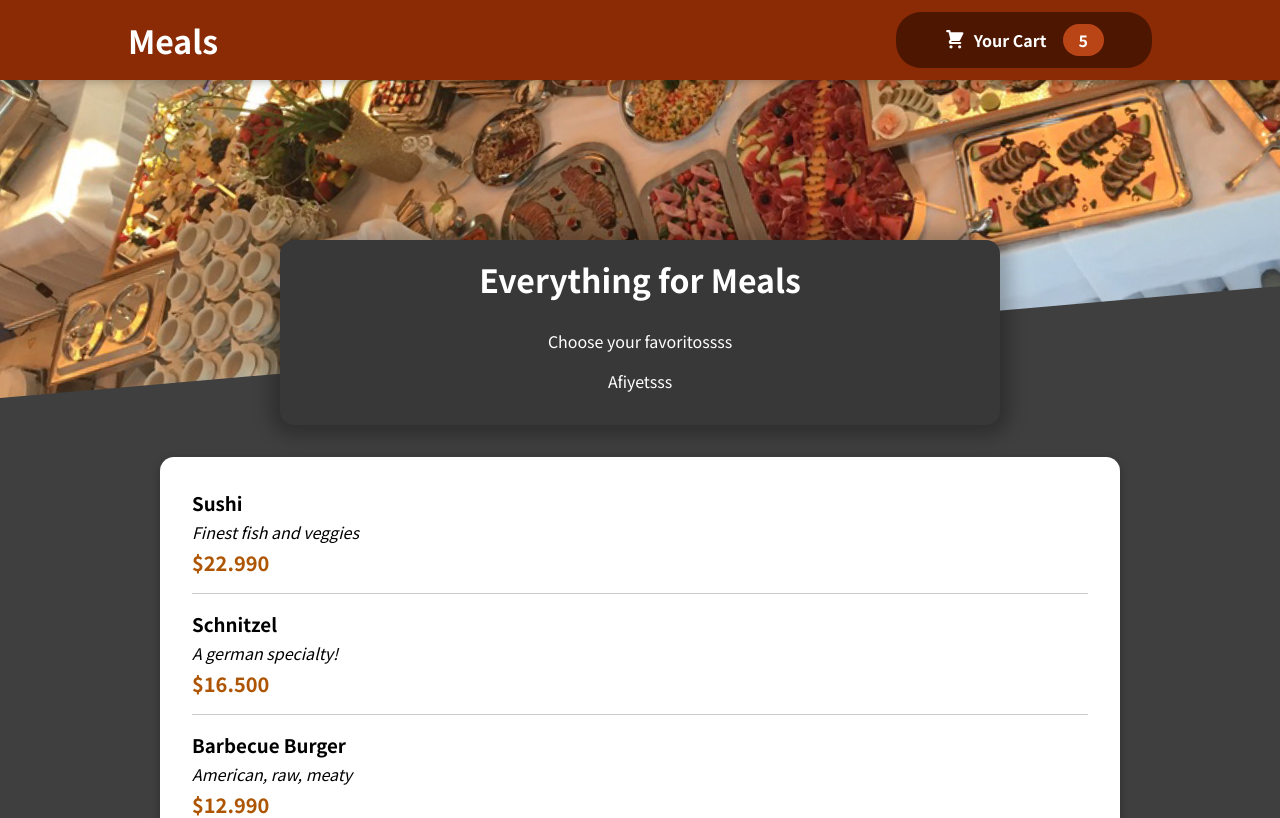
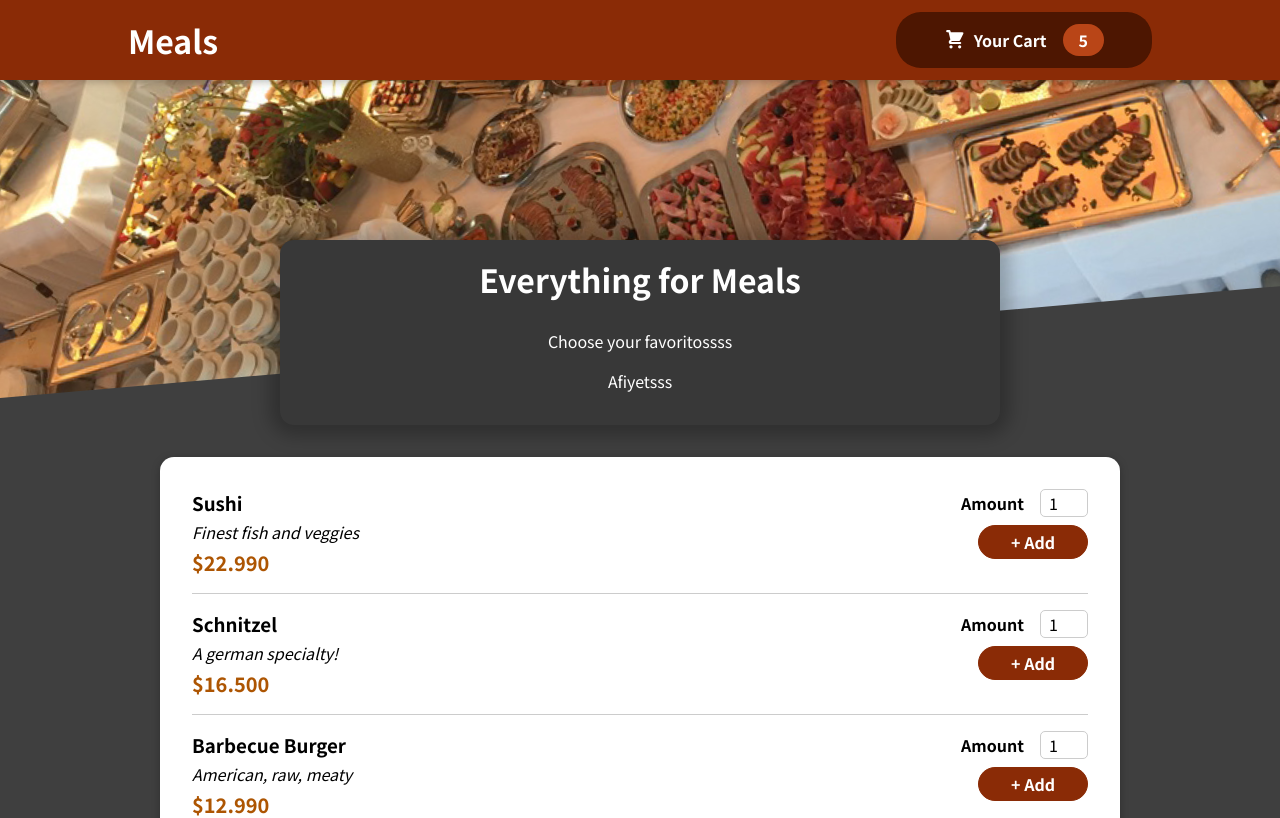
Before and after one commit to berkayyozayy/food-order, a React (Create React App) app: page / in a window 1280 px wide. Shown: the top 818 px of the page. Built offline with nearby package versions, Linux system fonts and the light colour scheme.

Commit message:
meal item form

```diff
--- a/src/components/Meals/MealItem/MealItem.js
+++ b/src/components/Meals/MealItem/MealItem.js
@@ -1,3 +1,4 @@
+import MealItemForm from "./MealItemForm";
 import classes from "./MealItem.module.css";
 const MealItem = (props) => {
   const price = `$${props.price.toFixed(3)}`;
@@ -9,7 +10,9 @@
         <div className={classes.description}>{props.description}</div>
         <div className={classes.price}>{price}</div>
       </div>
-      <div></div>
+      <div>
+        <MealItemForm />
+      </div>
     </li>
   );
 };
--- /dev/null
+++ b/src/components/Meals/MealItem/MealItemForm.js
@@ -0,0 +1,23 @@
+import Input from "../../UI/Input";
+import classes from "./MealItemForm.module.css";
+
+const MealItemForm = (props) => {
+  return (
+    <form className={classes.form}>
+      <Input
+        label="Amount"
+        input={{
+          id: "amount" + props.id,
+          type: "number",
+          min: "1",
+          max: "5",
+          defaultValue: "1",
+          step: "1",
+        }}
+      />
+      <button>+ Add</button>
+    </form>
+  );
+};
+
+export default MealItemForm;
--- /dev/null
+++ b/src/components/Meals/MealItem/MealItemForm.module.css
@@ -0,0 +1,20 @@
+.form {
+  text-align: right;
+}
+
+.form button {
+  font: inherit;
+  cursor: pointer;
+  background-color: #8a2b06;
+  border: 1px solid #8a2b06;
+  color: white;
+  padding: 0.25rem 2rem;
+  border-radius: 20px;
+  font-weight: bold;
+}
+
+.form button:hover,
+.form button:active {
+  background-color: #641e03;
+  border-color: #641e03;
+}
```
